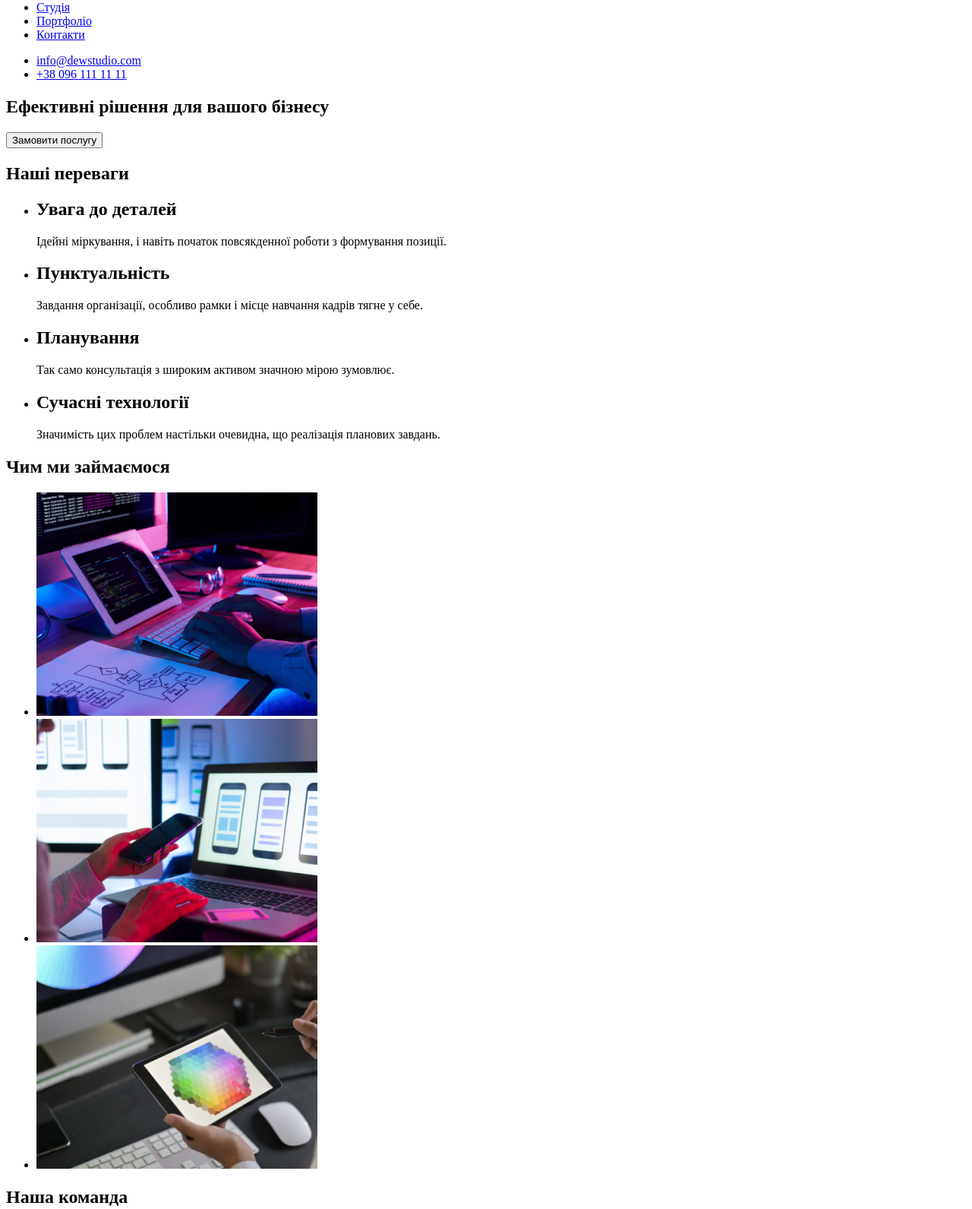
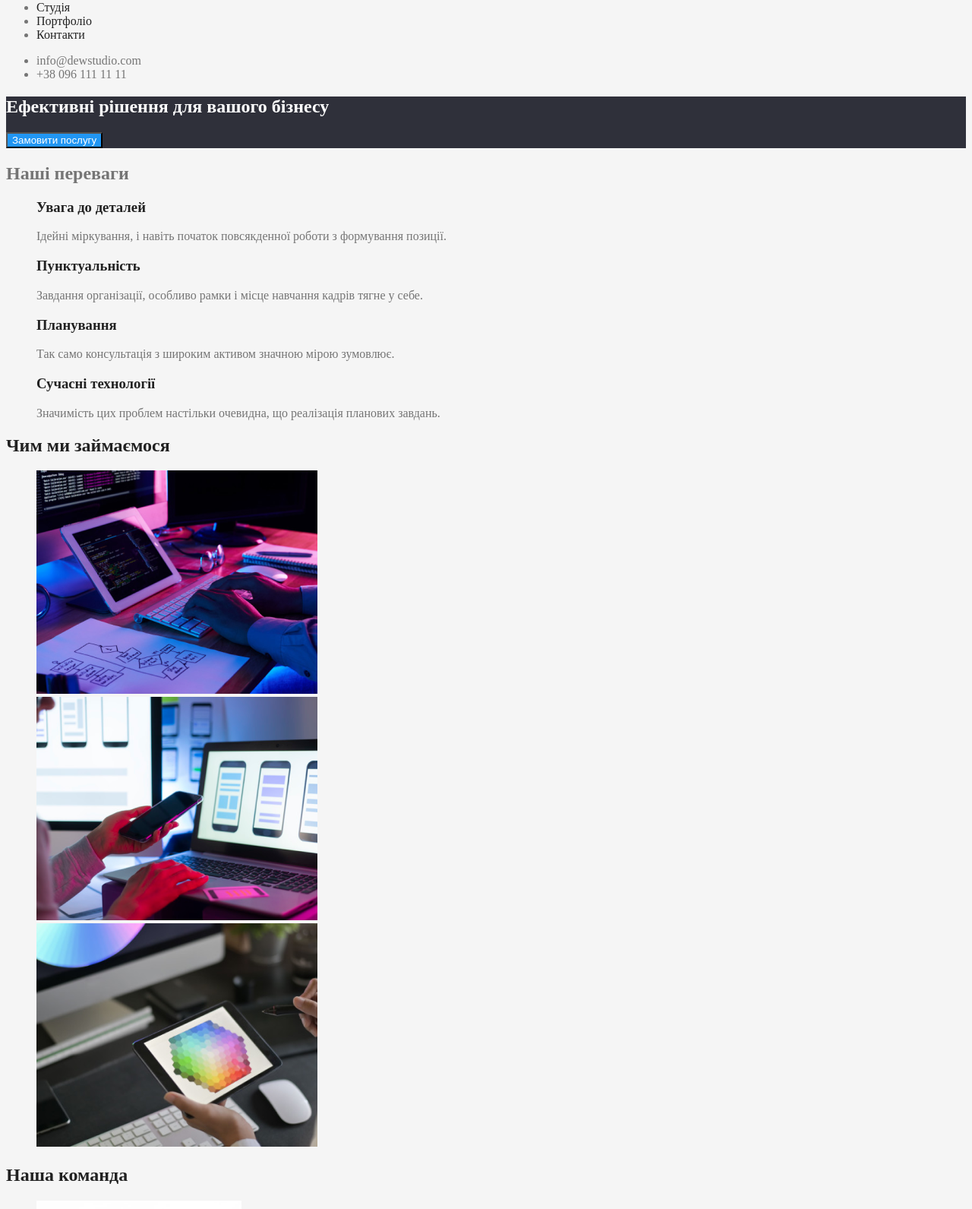
Before and after one commit to MaksymDpUa/goit-markup-hw-02, a plain HTML site: page index.html in a window 1280 px wide. Shown: the part 41-1632 px from the top of the page at 76% size. Drawn offline with Linux system fonts and the light colour scheme.

Commit message:
разметка цвета основной страницы
заканчивает разметку цвета основной страницы

```diff
--- /dev/null
+++ b/css/styles.css
@@ -0,0 +1,119 @@
+/* основной фоновий цвет */
+/* основной цвет текста */
+/* color: ; */
+/* вторичный цвет фона */
+/* #2F303A */
+/* акцент */
+/* #2196F3 */
+/* вторичний цвет текста */
+/*  */
+
+:root {
+    --primary-text-color: #757575;
+    --title-text-color: #212121;
+    --accent-color: #2196F3;
+    --alternative-text-color: #FFFFFF;
+    --primary-background-color: #F5F5F5;
+    --secondary-background-color: #2F303A;
+    }
+
+body {
+    background-color: var(--primary-background-color);
+    color: var(--primary-text-color)
+}
+/* логотип */
+
+.logo {
+    color: #000000;
+}
+.logo-accent {
+    color: var(--accent-color)}
+
+    /* навигация */
+
+.nav-link {
+    color: var(--title-text-color);
+    text-decoration: none;
+    }
+.nav-link:hover,
+.nav-link:focus {
+    color: var(--accent-color);
+    }
+
+.nav-botton {
+    color: var(--primary-text-color);
+    text-decoration: none;}
+
+.nav-botton:hover,
+.nav-botton:focus {
+    color: var(--accent-color);}
+
+    /* Герой */
+
+.hero {
+    background-color: var(--secondary-background-color);
+}
+
+.hero-title {
+    color: var(--alternative-text-color);
+}
+
+.hero-botton {
+    background-color: var(--accent-color);
+    color: var(--alternative-text-color);
+}
+
+/* Наши преимущества */
+
+.benefits-list-title {
+    color: var(--title-text-color);
+}
+
+.benefits-list {
+    list-style: none;
+}
+
+/* Чем мы занимаемся */
+
+.discription-title {
+    color: var(--title-text-color);
+}
+
+.discription-list {
+    list-style: none;
+}
+
+/* Наша команда */
+
+.team-list {
+    list-style: none;
+}
+
+.team-title {
+    color: var(--title-text-color);
+}
+
+/* Футер */
+
+.contacts {
+    background-color: var(--secondary-background-color);
+}
+
+.logo-contacts {
+    color: var(--alternative-text-color);
+}
+
+.contact-list {
+    list-style: none;
+}
+
+.contact-adress {
+    text-decoration: none;
+    color: var(--alternative-text-color);
+}
+
+.contact-mail,
+.contact-tel {
+    text-decoration: none;
+    color: rgba(255, 255, 255, 0.6);
+}
--- a/index.html
+++ b/index.html
@@ -5,51 +5,52 @@
     <meta http-equiv="X-UA-Compatible" content="IE=edge" />
     <meta name="viewport" content="width=device-width, initial-scale=1.0" />
     <title>WebStudio2.1</title>
+    <link rel="stylesheet" href="./css/styles.css">
   </head>
   <body>
     <header>
       <nav>
-        <a href="./index.html"><span>Web</span>Studio</a>
+        <a href="./index.html" class="logo"><span class="logo-accent">Web</span>Studio</a>
         <ul>
-          <li><a href="#">Студія</a></li>
-          <li><a href="#">Портфоліо</a></li>
-          <li><a href="#">Контакти</a></li>
+          <li><a href="#" class="nav-link">Студія</a></li>
+          <li><a href="#" class="nav-link">Портфоліо</a></li>
+          <li><a href="#" class="nav-link">Контакти</a></li>
         </ul>
       </nav>
       <ul>
-        <li><a href="mailto:info@dewstudio.com">info@dewstudio.com</a></li>
-        <li><a href="tel:+380961111111">+38 096 111 11 11</a></li>
+        <li><a href="mailto:info@dewstudio.com" class="nav-botton">info@dewstudio.com</a></li>
+        <li><a href="tel:+380961111111" class="nav-botton">+38 096 111 11 11</a></li>
       </ul>
     </header>
     <main>
-      <section>
-        <h1>Ефективні рішення для вашого бізнесу</h1>
-        <button type="button">Замовити послугу</button>
+      <section class="hero">
+        <h1 class="hero-title">Ефективні рішення для вашого бізнесу</h1>
+        <button type="button" class="hero-botton">Замовити послугу</button>
       </section>
-      <section>
-        <h2>Наші переваги</h2>
-        <ul>
+      <section class="benefits">
+        <h2 class="benefits-title">Наші переваги</h2>
+        <ul class="benefits-list">
           <li>
-            <h2>Увага до деталей</h2>
+            <h3 class="benefits-list-title">Увага до деталей</h3>
             <p>Ідейні міркування, і навіть початок повсякденної роботи з формування позиції.</p>
           </li>
           <li>
-            <h2>Пунктуальність</h2>
+            <h3 class="benefits-list-title">Пунктуальність</h3>
             <p>Завдання організації, особливо рамки і місце навчання кадрів тягне у себе.</p>
           </li>
           <li>
-            <h2>Планування</h2>
+            <h3 class="benefits-list-title">Планування</h3>
             <p>Так само консультація з широким активом значною мірою зумовлює.</p>
           </li>
           <li>
-            <h2>Сучасні технології</h2>
+            <h3 class="benefits-list-title">Сучасні технології</h3>
             <p>Значимість цих проблем настільки очевидна, що реалізація планових завдань.</p>
           </li>
         </ul>
       </section>
-      <section>
-        <h2>Чим ми займаємося</h2>
-        <ul>
+      <section class="discription">
+        <h2 class="discription-title">Чим ми займаємося</h2>
+        <ul class="discription-list">
           <li>
             <img src="./images/boxone.png" alt="людина верстає код" width="370" />
           </li>
@@ -66,21 +67,21 @@
         </ul>
       </section>
       <section>
-        <h2>Наша команда</h2>
-        <ul>
+        <h2 class="team-title">Наша команда</h2>
+        <ul class="team-list">
           <li>
             <img src="./images/igor.jpg" alt="чоловік в окулярах" width="270" />
-            <h3>Ігор Дем'яненко</h3>
+            <h3 class="team-title">Ігор Дем'яненко</h3>
             <p>Product Designer</p>
           </li>
           <li>
             <img src="./images/olga.jpg" alt="білява дівчинка в окулярах" width="270" />
-            <h3>Ольга Рєпіна</h3>
+            <h3 class="team-title">Ольга Рєпіна</h3>
             <p>Frontend Developer</p>
           </li>
           <li>
             <img src="./images/mikola.jpg" alt="чоловік в сорочці посміхається" width="270" />
-            <h3>Микола Тарасов</h3>
+            <h3 class="team-title">Микола Тарасов</h3>
             <p>Marketing</p>
           </li>
           <li>
@@ -89,27 +90,25 @@
               alt="чоловік в окулярах та чорній футболці"
               width="270"
             />
-            <h3>Михайло Єрмаков</h3>
+            <h3 class="team-title">Михайло Єрмаков</h3>
             <p>UI Designe</p>
           </li>
         </ul>
       </section>
     </main>
-    <footer>
-      <p><span>Web</span>Studio</p>
+    <footer class="contacts">
+      <p class="logo-contacts"><span class="logo-accent">Web</span>Studio</p>
       <address>
-        <ul>
+        <ul class="contact-list">
           <li>
             <a
               href="https://goo.gl/maps/CPtrU1FHBa2aNyZL9"
               target="_blank"
               rel="noopener noreferrer nofollow"
-              >м. Київ, пр-т Лесі Українки, 26</a
-            >
+              class="contact-adress">м. Київ, пр-т Лесі Українки, 26</a>
           </li>
-
-          <li><a href="mailto:info@devstudio.com">info@devstudio.com</a></li>
-          <li><a href="tel:+380961111111">+38 096 111 11 11</a></li>
+          <li><a href="mailto:info@devstudio.com" class="contact-mail">info@devstudio.com</a></li>
+          <li><a href="tel:+380961111111" class="contact-tel">+38 096 111 11 11</a></li>
         </ul>
       </address>
     </footer>
```
Also changed, not shown: portfolio.html (added).
